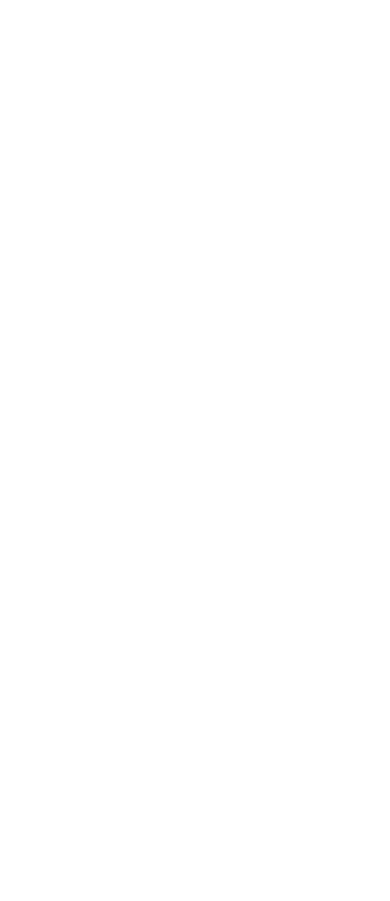
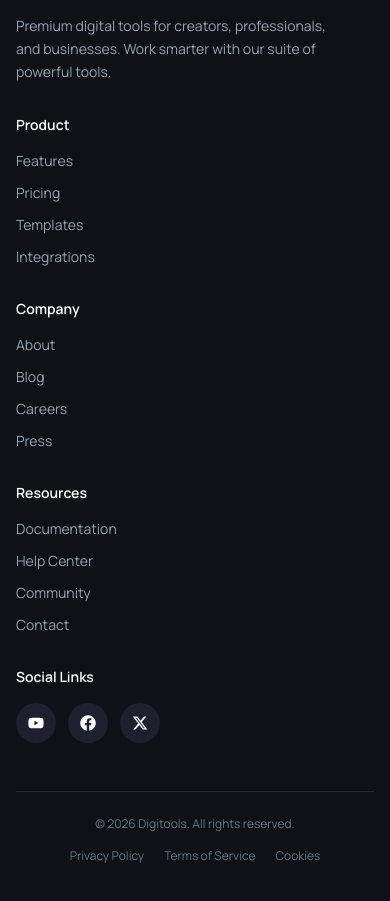
Before and after one commit to wasifhasancse/B13-A6-DigiTools-Platform, a React (Vite) app: page / in a window 390 px wide. Shown: the part 3270-4171 px from the top of the page. Before the commit the page ends 3181 px from the top, so only its background shows below. Built offline with nearby package versions, Linux system fonts and the light colour scheme.

Commit message:
develop the Footer section with responsive

```diff
--- a/src/App.jsx
+++ b/src/App.jsx
@@ -1,4 +1,5 @@
 import "./App.css";
+import Footer from "./components/Footer/Footer";
 import Hero from "./components/Hero/Hero";
 import NavBar from "./components/NavBar/NavBar";
 import StatsSection from "./components/StatsSection/StatsSection";
@@ -13,6 +14,7 @@
       <StatsSection />
       <StepsSection />
       <WorkFlow />
+      <Footer/>
     </>
   );
 }
--- /dev/null
+++ b/src/components/Footer/Footer.jsx
@@ -0,0 +1,188 @@
+import React from 'react';
+import { FaFacebook, FaYoutube } from "react-icons/fa";
+import { FaXTwitter } from 'react-icons/fa6';
+
+const Footer = () => {
+  return (
+    <footer className="bg-[#0F1117] text-white">
+      <div className="container mx-auto px-4 md:px-6 py-14 md:py-16">
+        <div className="grid grid-cols-1 gap-8 sm:grid-cols-2 md:grid-cols-6 md:gap-6">
+          <div className="md:col-span-2">
+            <h2 className="text-2xl font-bold text-white">DigiTools</h2>
+            <p className="mt-4 text-sm text-gray-400 leading-relaxed max-w-xs">
+              Premium digital tools for creators, professionals, and businesses.
+              Work smarter with our suite of powerful tools.
+            </p>
+          </div>
+
+          <div>
+            <h3 className="text-sm font-semibold text-white mb-4">Product</h3>
+            <ul className="space-y-3 text-sm text-gray-400">
+              <li>
+                <a
+                  href="#"
+                  className="hover:text-white transition-colors duration-200"
+                >
+                  Features
+                </a>
+              </li>
+              <li>
+                <a
+                  href="#"
+                  className="hover:text-white transition-colors duration-200"
+                >
+                  Pricing
+                </a>
+              </li>
+              <li>
+                <a
+                  href="#"
+                  className="hover:text-white transition-colors duration-200"
+                >
+                  Templates
+                </a>
+              </li>
+              <li>
+                <a
+                  href="#"
+                  className="hover:text-white transition-colors duration-200"
+                >
+                  Integrations
+                </a>
+              </li>
+            </ul>
+          </div>
+
+          <div>
+            <h3 className="text-sm font-semibold text-white mb-4">Company</h3>
+            <ul className="space-y-3 text-sm text-gray-400">
+              <li>
+                <a
+                  href="#"
+                  className="hover:text-white transition-colors duration-200"
+                >
+                  About
+                </a>
+              </li>
+              <li>
+                <a
+                  href="#"
+                  className="hover:text-white transition-colors duration-200"
+                >
+                  Blog
+                </a>
+              </li>
+              <li>
+                <a
+                  href="#"
+                  className="hover:text-white transition-colors duration-200"
+                >
+                  Careers
+                </a>
+              </li>
+              <li>
+                <a
+                  href="#"
+                  className="hover:text-white transition-colors duration-200"
+                >
+                  Press
+                </a>
+              </li>
+            </ul>
+          </div>
+
+          <div>
+            <h3 className="text-sm font-semibold text-white mb-4">Resources</h3>
+            <ul className="space-y-3 text-sm text-gray-400">
+              <li>
+                <a
+                  href="#"
+                  className="hover:text-white transition-colors duration-200"
+                >
+                  Documentation
+                </a>
+              </li>
+              <li>
+                <a
+                  href="#"
+                  className="hover:text-white transition-colors duration-200"
+                >
+                  Help Center
+                </a>
+              </li>
+              <li>
+                <a
+                  href="#"
+                  className="hover:text-white transition-colors duration-200"
+                >
+                  Community
+                </a>
+              </li>
+              <li>
+                <a
+                  href="#"
+                  className="hover:text-white transition-colors duration-200"
+                >
+                  Contact
+                </a>
+              </li>
+            </ul>
+          </div>
+
+          <div>
+            <h3 className="text-sm font-semibold text-white mb-4">
+              Social Links
+            </h3>
+            <div className="flex items-center gap-3">
+              <a
+                href="#"
+                className="h-10 w-10 rounded-full bg-[#1E2030] flex items-center justify-center hover:bg-[#2a2d45] transition-colors duration-200"
+              >
+                <FaYoutube className="text-white text-base" />
+              </a>
+              <a
+                href="#"
+                className="h-10 w-10 rounded-full bg-[#1E2030] flex items-center justify-center hover:bg-[#2a2d45] transition-colors duration-200"
+              >
+                <FaFacebook className="text-white text-base" />
+              </a>
+              <a
+                href="#"
+                className="h-10 w-10 rounded-full bg-[#1E2030] flex items-center justify-center hover:bg-[#2a2d45] transition-colors duration-200"
+              >
+                <FaXTwitter className="text-white text-base" />
+              </a>
+            </div>
+          </div>
+        </div>
+
+        <div className="mt-12 border-t border-white/10 pt-6 flex flex-col sm:flex-row items-center justify-between gap-4 text-xs text-gray-500">
+          <p>© 2026 Digitools. All rights reserved.</p>
+          <div className="flex items-center gap-5">
+            <a
+              href="#"
+              className="hover:text-white transition-colors duration-200"
+            >
+              Privacy Policy
+            </a>
+            <a
+              href="#"
+              className="hover:text-white transition-colors duration-200"
+            >
+              Terms of Service
+            </a>
+            <a
+              href="#"
+              className="hover:text-white transition-colors duration-200"
+            >
+              Cookies
+            </a>
+          </div>
+        </div>
+      </div>
+    </footer>
+
+  );
+};
+
+export default Footer;
```
